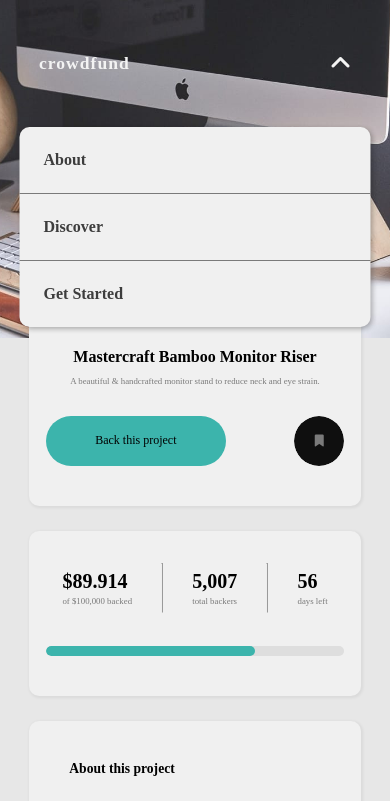
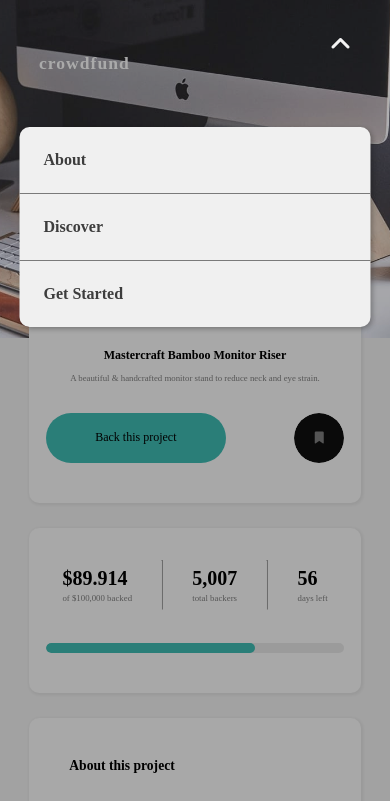
Before and after one commit to oaaj-digitals/Crowd-Funding, a plain HTML site: page index.html in a window 390 px wide. Both pictures are taken after a click on the icon 340 px from the left and 63 px from the top of the page. Shown: the top 801 px of the page. Drawn offline with Linux system fonts and the light colour scheme; a web font is replaced by a local one.

Commit message:
Add files via upload

```diff
--- a/index.html
+++ b/index.html
@@ -36,11 +36,13 @@
 						class="icon menu-icon fas fa-bars"
 						style="display: none"
 					></i>
-					<div class="nav-div" id="nav-div">
-						<a href="#" class="link nav-link">About </a>
-						<a href="#" class="link nav-link">Discover </a>
-						<a href="#" class="link nav-link">Get Started </a>
-					</div>
+					<nav id="nav">
+						<div class="nav-div" id="nav-div">
+							<a href="#" class="link nav-link">About </a>
+							<a href="#" class="link nav-link">Discover </a>
+							<a href="#" class="link nav-link">Get Started </a>
+						</div>
+					</nav>
 				</div>
 			</div>
 		</header>
@@ -52,7 +54,7 @@
 					alt="mastercraft logo"
 					class="mastercraft-logo"
 				/>
-				<h2 class="main-heading_title">
+				<h2 class=".main-heading_title">
 					Mastercraft Bamboo Monitor Riser
 				</h2>
 				<p class="text">
--- a/script.js
+++ b/script.js
@@ -134,15 +134,23 @@ bookmarkBtn.addEventListener("click", () => {
 
 let menuIcon = document.querySelector(".menu-icon");
 menuIcon.addEventListener("click", () => {
-	let menu = document.getElementById("nav-div");
+	let menu = document.getElementById("nav");
 	// console.log(menu);
 	if (menu.style.display == "flex") {
 		menu.style.display = "none";
 		menuIcon.classList.add("fa-bars");
 		menuIcon.classList.remove("fa-angle-up");
+
+		menuIcon.style.position = "relative";
+		menuIcon.style.top = "0";
+		menuIcon.style.right = "0";
 	} else {
 		menu.style.display = "flex";
 		menuIcon.classList.remove("fa-bars");
 		menuIcon.classList.add("fa-angle-up");
+
+		menuIcon.style.position = "fixed";
+		menuIcon.style.top = "4rem";
+		menuIcon.style.right = "10%";
 	}
 });
--- a/style.css
+++ b/style.css
@@ -563,11 +563,23 @@ p .numbs {
     .menu-icon {
         display: block !important;
         font-size: 3rem;
-        z-index: 40;
+        z-index: 400;
+    }
+
+    nav {
+        width:100%;
+        height: 100vh;
+        background-color: rgb(0,0,0,0.3);
+        position: fixed;
+        top: 0;
+        left: 0;
+        z-index: 200;
+        display: none;
+        justify-content: center;
     }
 
     #nav-div {
-        display: none ;
+        display: flex ;
         width: 90%;
         background-color: rgb(240, 240, 240);
         color: hsl(0, 0%, 24%);
```
